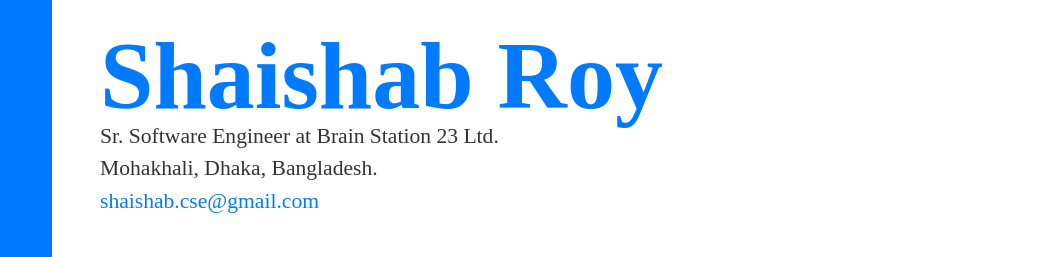
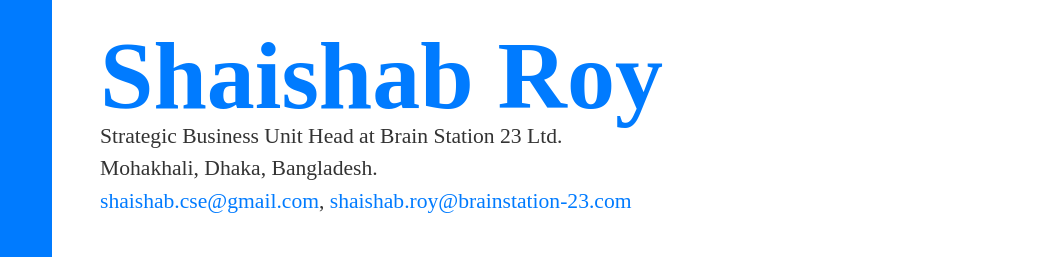
Before and after one commit to shaishab/shaishab.github.io, a plain HTML site: page index.html in a window 1280 px wide. Shown: the top 257 px of the page, 220-1280 px from the left. Drawn offline with nearby package versions, Linux system fonts and the light colour scheme; a web font is replaced by a local one.

Commit message:
Added official email

```diff
--- a/index.html
+++ b/index.html
@@ -87,10 +87,10 @@
                 <h2 class="d-block d-sm-none mb-0">
                   <span class="text-primary">Shaishab Roy</span>
                 </h2>
-                <div class="subheading">Sr. Software Engineer at Brain Station 23 Ltd.</div>
+                <div class="subheading">Strategic Business Unit Head at Brain Station 23 Ltd.</div>
                 <div class="subheading">Mohakhali, Dhaka, Bangladesh.</div>
                 <div class="subheading">
-                  <a href="mailto:shaishab.cse@gmail.com">shaishab.cse@gmail.com</a>
+                  <a href="mailto:shaishab.cse@gmail.com">shaishab.cse@gmail.com</a>, <a href="mailto:shaishab.roy@brainstation-23.com">shaishab.roy@brainstation-23.com</a>
                 </div>
             </div>
             <!-- <div class="resume-item d-flex align-items-center text-md-right">
```
